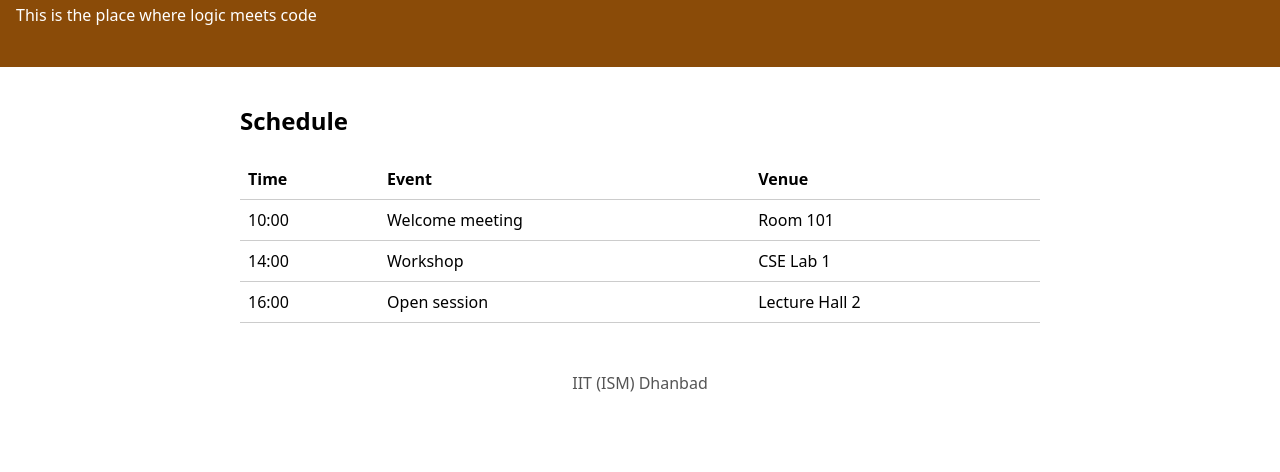
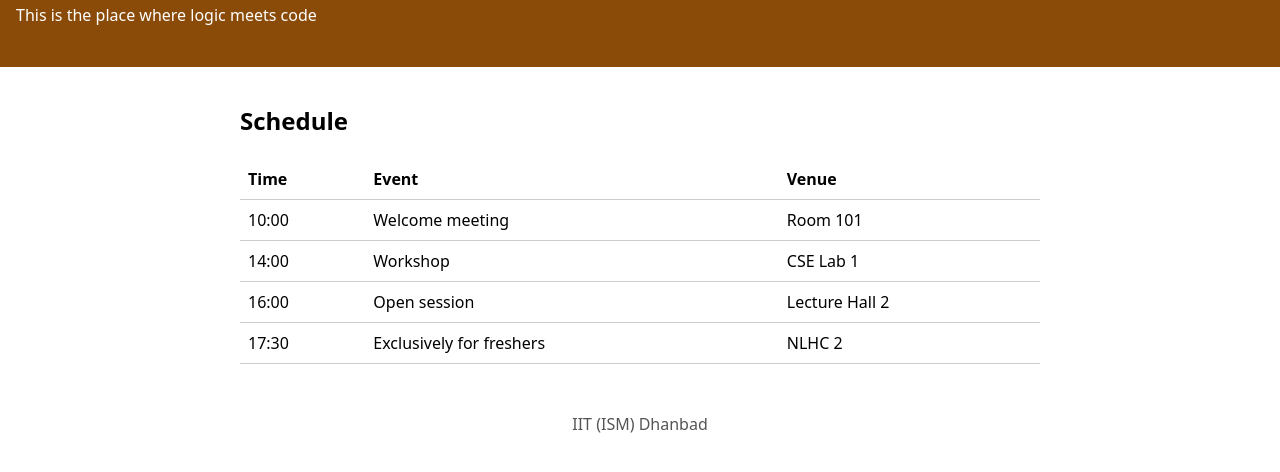
Before and after one commit to Siddharth-Sunnamuddi/club-page, a plain HTML site: page index.html in a window 1280 px wide. Shown: the part 112-584 px from the top of the page. Drawn offline with Linux system fonts and the light colour scheme.

Commit message:
Add fourth line

```diff
--- a/index.html
+++ b/index.html
@@ -23,6 +23,7 @@
           <tr><td>10:00</td><td>Welcome meeting</td><td>Room 101</td></tr>
           <tr><td>14:00</td><td>Workshop</td><td>CSE Lab 1</td></tr>
           <tr><td>16:00</td><td>Open session</td><td>Lecture Hall 2</td></tr>
+	  <tr><td>17:30</td><td>Exclusively for freshers</td><td>NLHC 2</td></tr>
         </tbody>
       </table>
     </section>
```
